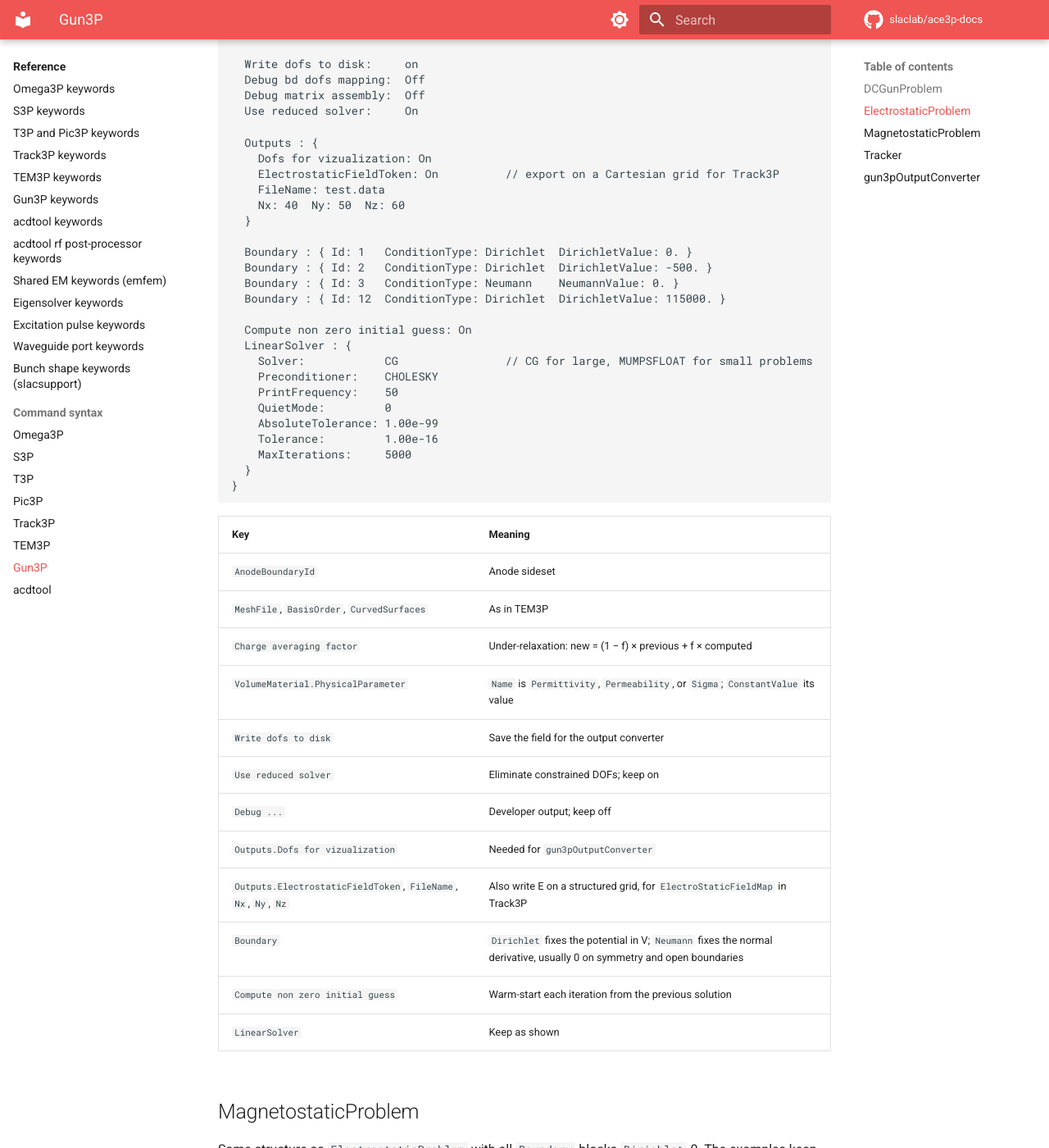
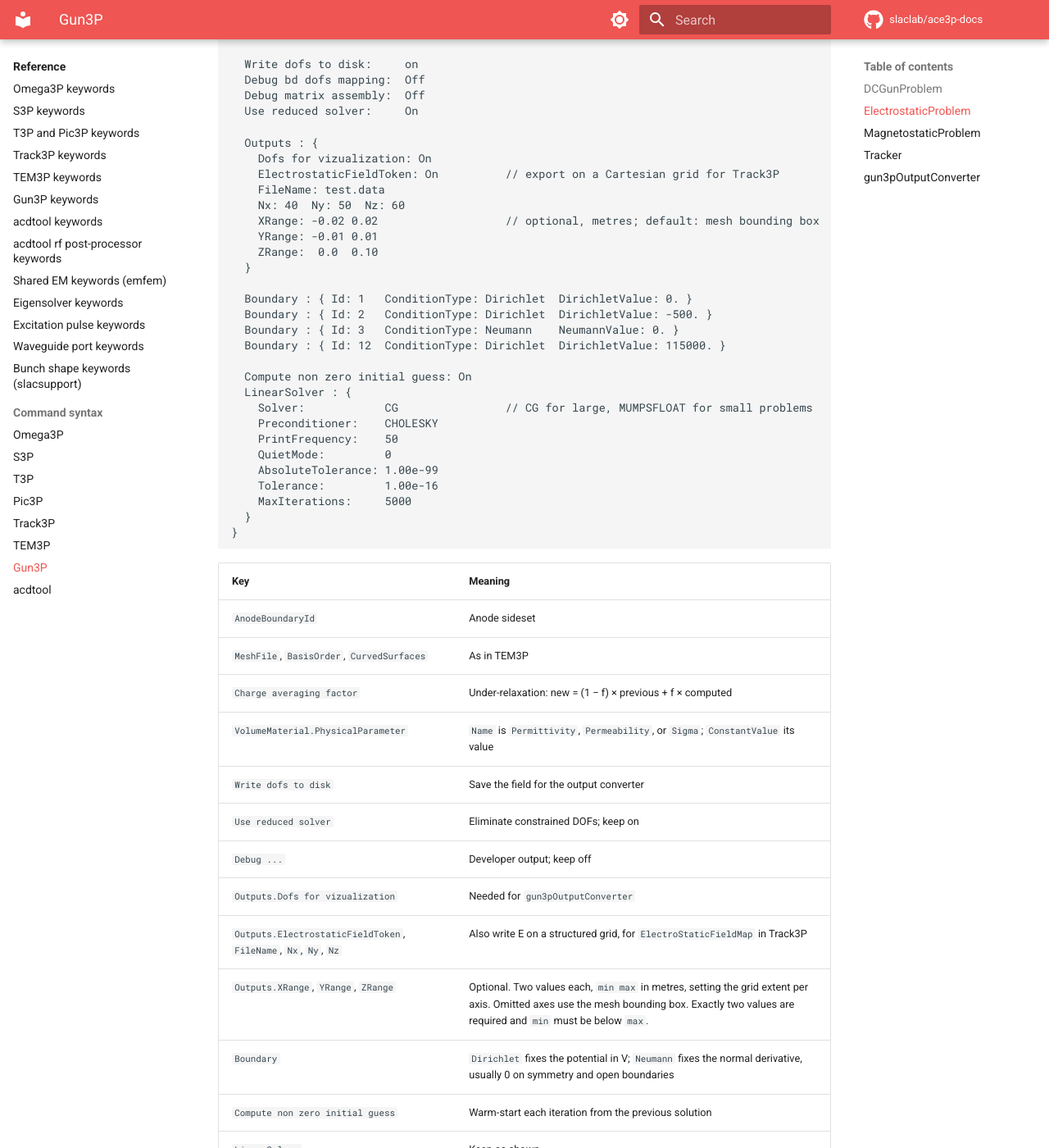
Before and after one commit to slaclab/ace3p-docs, an MkDocs documentation site: the page built from docs/reference/commands/gun3p.md, in a window 1280 px wide and 1400 px high, scrolled down 1568 px. Shown: the whole window at 82% size. Built offline with MkDocs 1.6.1 and Material for MkDocs 9.7.7, drawn with Linux system fonts in a browser that asks for light colours; comment, search, counter and statistics services are not loaded; the version menu is left out.

Commit message:
Gun3P: document XRange/YRange/ZRange (PR #240) on the module, command and tutorial pages; pillbox tutorial: ParaView on the desktop or laptop
Generated with AI

Co-Authored-By: SLAC AI

```diff
--- a/docs/reference/commands/gun3p.md
+++ b/docs/reference/commands/gun3p.md
@@ -61,6 +61,9 @@ ElectrostaticProblem : {
     ElectrostaticFieldToken: On          // export on a Cartesian grid for Track3P
     FileName: test.data
     Nx: 40  Ny: 50  Nz: 60
+    XRange: -0.02 0.02                   // optional, metres; default: mesh bounding box
+    YRange: -0.01 0.01
+    ZRange:  0.0  0.10
   }
 
   Boundary : { Id: 1   ConditionType: Dirichlet  DirichletValue: 0. }
@@ -92,6 +95,7 @@ ElectrostaticProblem : {
 | `Debug ...` | Developer output; keep off |
 | `Outputs.Dofs for vizualization` | Needed for `gun3pOutputConverter` |
 | `Outputs.ElectrostaticFieldToken`, `FileName`, `Nx`, `Ny`, `Nz` | Also write E on a structured grid, for `ElectroStaticFieldMap` in Track3P |
+| `Outputs.XRange`, `YRange`, `ZRange` | Optional. Two values each, `min max` in metres, setting the grid extent per axis. Omitted axes use the mesh bounding box. Exactly two values are required and `min` must be below `max`. |
 | `Boundary` | `Dirichlet` fixes the potential in V; `Neumann` fixes the normal derivative, usually 0 on symmetry and open boundaries |
 | `Compute non zero initial guess` | Warm-start each iteration from the previous solution |
 | `LinearSolver` | Keep as shown |
```
Also changed, not shown: docs/modules/gun3p/index.md (+1 -0 lines), docs/modules/gun3p/tutorial.md (+1 -1 lines), docs/modules/omega3p/tutorial-pillbox.md (+1 -1 lines).
